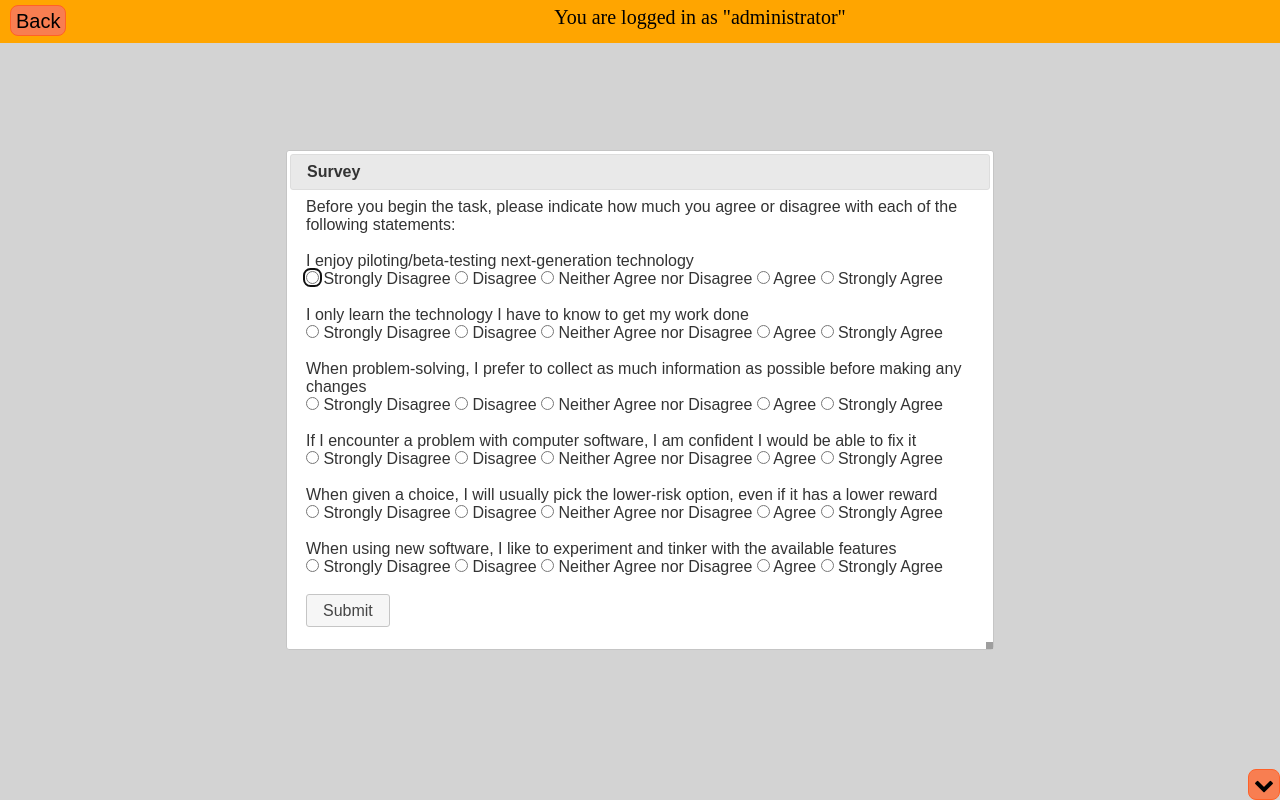
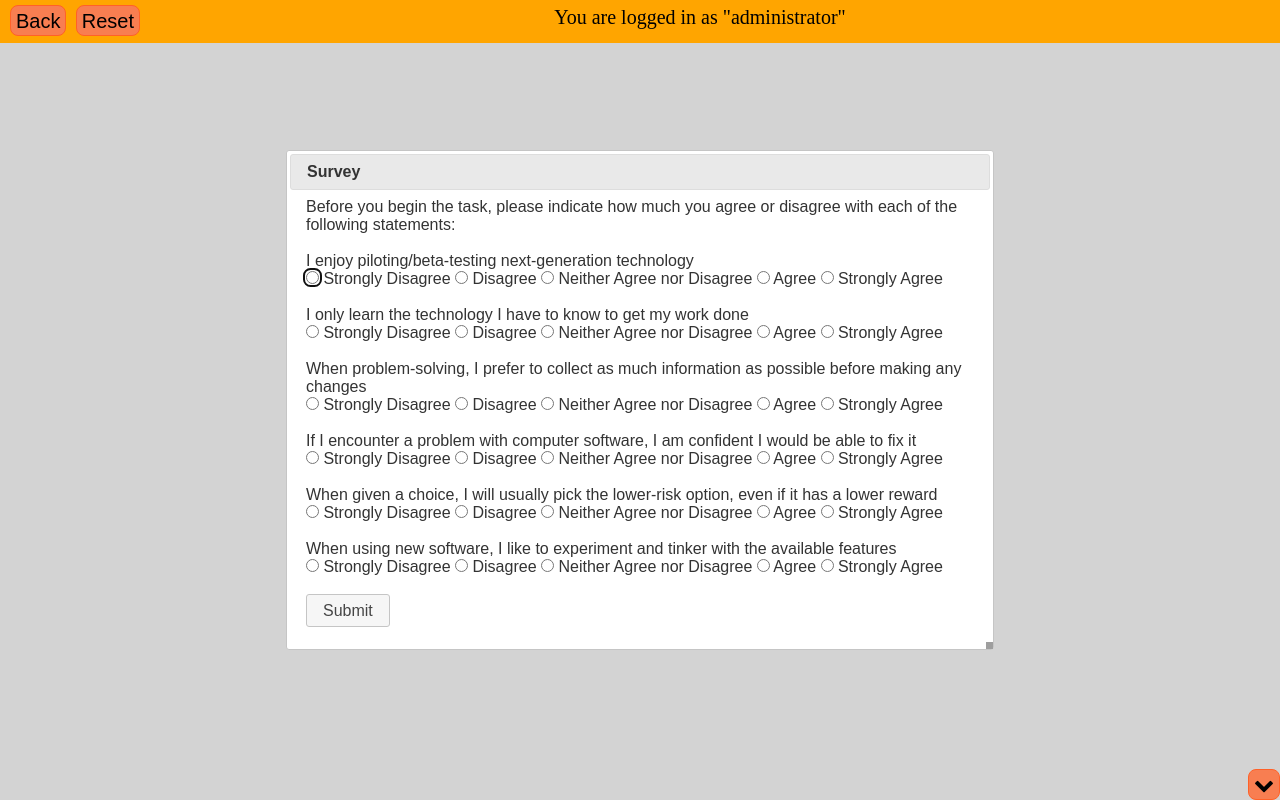
Before and after one commit to cse-256-f22/gender-mag-project-joshaaronjordan, a website: page index.html in a window 1280 px wide. Drawn offline with nearby package versions, Linux system fonts and the light colour scheme; no server answers; grey boxes are pictures that could not be loaded; a script that the page names is missing; a web font is replaced by a local one.

Commit message:
added reset button

```diff
--- a/index.html
+++ b/index.html
@@ -65,6 +65,9 @@
                     <div class="top-banner-div" id="mturk-top-banner-back-div">
                         <button class="mturk-top-banner-back-woh mturk-top-banner-button" id="mturk-top-banner-back">
                             Back
+                        </button>
+                        <button class="mturk-top-banner-back-woh mturk-top-banner-button" id="mturk-top-banner-back">
+                            Reset
                         </button>
                     </div>
                     <p id="mturk-top-banner-text">
```
